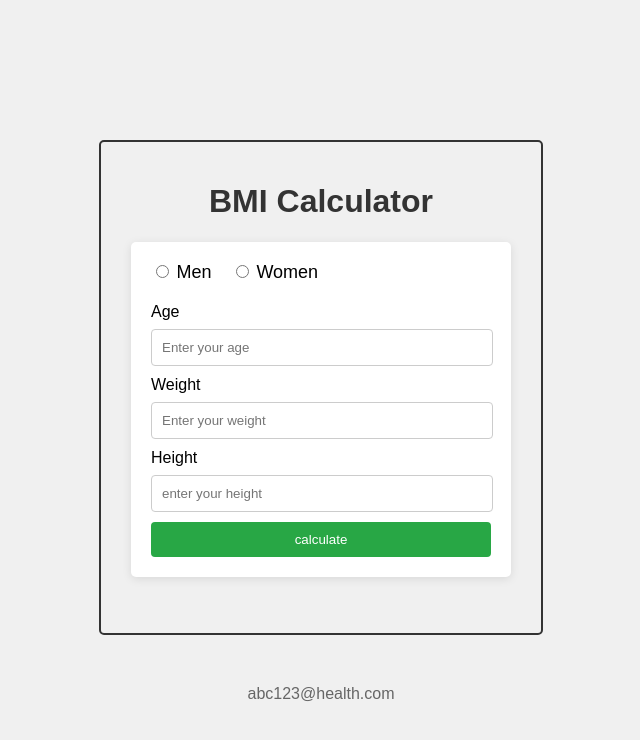
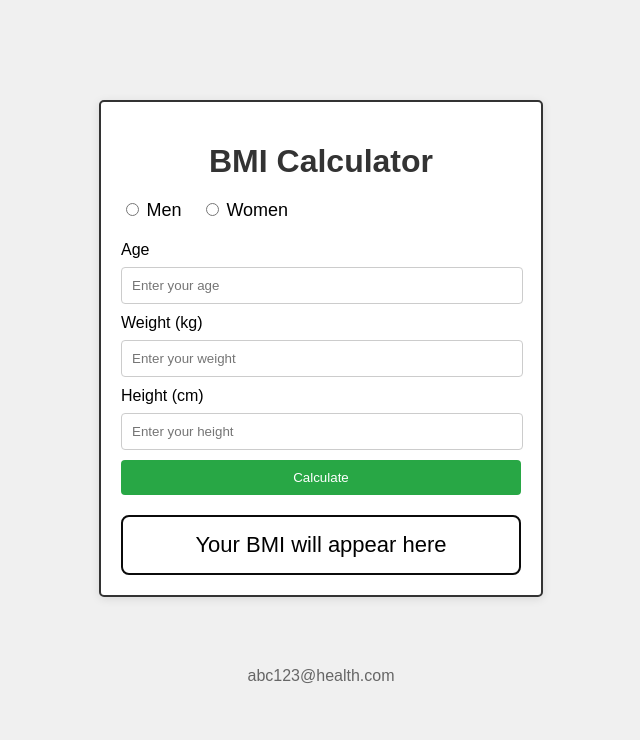
Before and after one commit to MRprithwish/BMI-Calculator, a plain HTML site: page index.html in a window 1280 px wide. Shown: the whole page, without its empty margins (319-959 px from the left). Drawn offline with Linux system fonts and the light colour scheme.

Commit message:
final commit

```diff
--- a/client/index.html
+++ b/index.html
@@ -1,27 +1,25 @@
 <!DOCTYPE html>
 <html lang="en">
 <head>
-    <title>calculator</title>
+    <title>BMI Calculator</title>
     <style>
-
         body {
             background-color: #f0f0f0;
             font-family: Arial, sans-serif;
-        }
-        .container {
-            margin-top: 150px;
-
-        }
-        .title {
-            text-align: center;
-            color: #333;
         }
         .container {
             max-width: 400px;
             padding: 20px;
             border-radius: 5px;
             border: 2px solid #333;
-            margin-left: 515px;
+            margin: 100px auto 0;
+            background-color: #fff;
+            box-shadow: 0 2px 10px rgba(0, 0, 0, 0.1);
+        }
+        .title {
+            text-align: center;
+            color: #333;
+            margin-bottom: 20px;
         }
         .text {
             display: inline-flex;
@@ -29,19 +27,9 @@
             margin-right: 15px;
             margin-bottom: 20px;
             font-size: 18px;
-
         }
         .radio-mark {
             cursor: pointer;
-        }
-
-        form {
-            max-width: 340px;
-            margin: 0 auto;
-            padding: 20px;
-            background-color: #fff;
-            border-radius: 5px;
-            box-shadow: 0 2px 10px rgba(0, 0, 0, 0.1);
         }
         label {
             display: block;
@@ -66,72 +54,80 @@
         button:hover {
             background-color: #218838;
         }
+        .result-box {
+            display: block;
+            text-align: center;
+            margin-top: 20px;
+            padding: 15px;
+            font-size: 22px;
+            color: black;
+            border: 2px solid #0b0b0b;
+            border-radius: 8px;
+        }
         .footer {
             text-align: center;
-            margin-top: 50px;
+            margin-top: 70px;
             color: #666;
         }
-        @media (max-width:2000px) {
-        .container{
-               margin: auto;
-              margin-top: 140px;
-
-            }
-        }
-
     </style>
 </head>
 <body>
     <div class="container">
         <h1 class="title">BMI Calculator</h1>
-        <form id="bmiForm" action="/calculator" method="post">
-
+        <form id="bmiForm">
             <input type="radio" id="male" name="gender" value="male" class="radio-mark">
-            <label for="male"  class="text">Men</label>
+            <label for="male" class="text">Men</label>
 
             <input type="radio" id="female" name="gender" value="female" class="radio-mark">
-            <label for="female"  class="text">Women</label>
+            <label for="female" class="text">Women</label>
 
             <label for="age">Age</label>
             <input type="text" name="age" placeholder="Enter your age">
 
-            <label for="weight">Weight</label>
+            <label for="weight">Weight (kg)</label>
             <input type="text" name="weight" placeholder="Enter your weight">
 
-            <label for="height">Height</label>
-            <input type="text" name="height" placeholder="enter your height">
+            <label for="height">Height (cm)</label>
+            <input type="text" name="height" placeholder="Enter your height">
 
-            <button type="submit">calculate</button>
+            <button type="submit">Calculate</button>
 
         </form>
-        <br/>
-        <br/>
+
+        <div id="result" class="result-box">Your BMI will appear here</div>
     </div>
+
     <p class="footer">abc123@health.com</p>
+
     <script>
         document.getElementById('bmiForm').addEventListener('submit', function (e) {
+            e.preventDefault();
+
             const age = document.querySelector('input[name="age"]').value.trim();
             const weight = document.querySelector('input[name="weight"]').value.trim();
             const height = document.querySelector('input[name="height"]').value.trim();
             const gender = document.querySelector('input[name="gender"]:checked');
+            const resultBox = document.getElementById('result');
+
 
             if (!gender) {
                 alert("Please select your gender.");
-            e.preventDefault();
                 return;
             }
 
             if (!age || !weight || !height) {
                 alert("Please fill in all the fields.");
-            e.preventDefault();
                 return;
             }
 
             if (isNaN(age) || isNaN(weight) || isNaN(height)) {
                 alert("Please enter valid numbers in age, weight, and height.");
-            e.preventDefault();
                 return;
             }
+
+            const heightInMeters = height / 100;
+            const bmi = (weight / (heightInMeters * heightInMeters)).toFixed(2);
+             resultBox.innerText = `Your BMI is: ${bmi}`;
         });
     </script>
 </body>
```
Also changed, not shown: App.js (deleted, +0 -59 lines), package.json (deleted, +0 -18 lines), 1 other file. Lines whose indentation alone changed are shown as unchanged.
